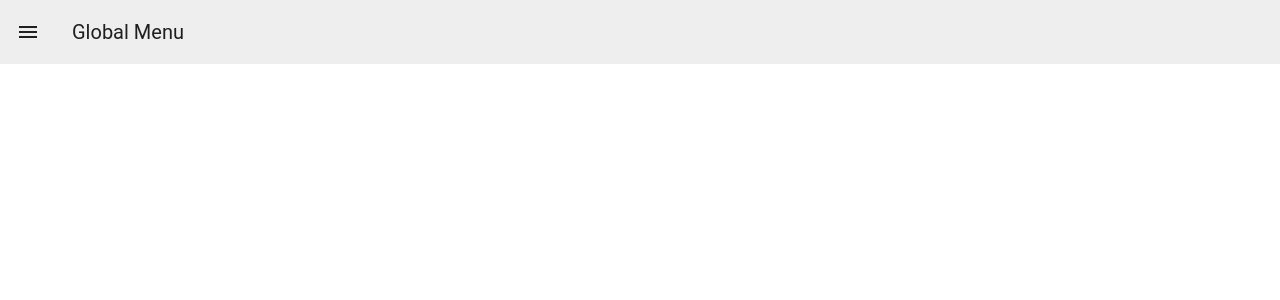
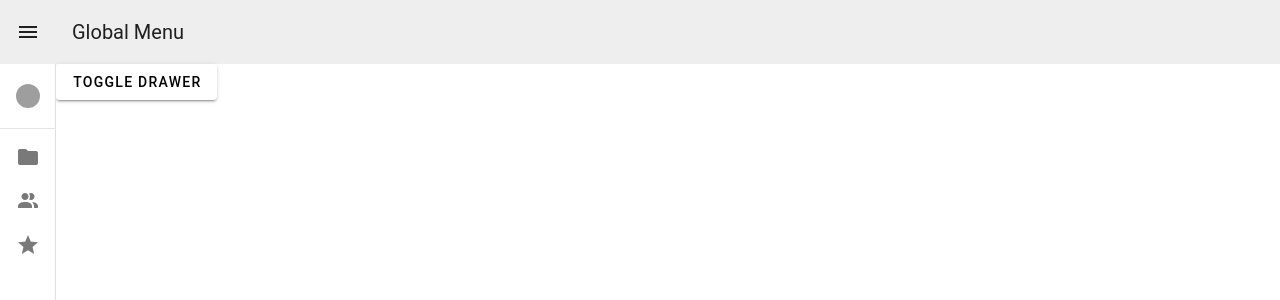
Before and after one commit to toshitk/eucalyptus, a Vue app in the folder web/: page / in a window 1280 px wide. Shown: the top 300 px of the page. Built offline with nearby package versions, Linux system fonts and the light colour scheme; grey boxes are pictures that could not be loaded.

Commit message:
feat: adjust expandmenu height

```diff
--- a/web/src/App.vue
+++ b/web/src/App.vue
@@ -1,7 +1,7 @@
 <template>
   <div id="app">
     <GlobalMenu />
-    <!-- <ExpandMenu /> -->
+    <ExpandMenu />
   </div>
 </template>
 
--- a/web/src/ExpandMenu.vue
+++ b/web/src/ExpandMenu.vue
@@ -1,7 +1,7 @@
 <template>
-  <v-card>
+  <!-- <v-card> -->
     <v-layout>
-      <v-navigation-drawer expand-on-hover rail>
+      <v-navigation-drawer class="header-margin" expand-on-hover rail v-model="drawer">
         <v-list>
           <v-list-item prepend-avatar="https://randomuser.me/api/portraits/women/85.jpg" title="Sandra Adams"
             subtitle="sandra_a88@gmailcom"></v-list-item>
@@ -16,7 +16,25 @@
         </v-list>
       </v-navigation-drawer>
 
-      <v-main style="height: 250px"></v-main>
+      <v-main>
+        <v-btn @click="drawer = !drawer">Toggle Drawer</v-btn>
+      </v-main>
     </v-layout>
-  </v-card>
+  <!-- </v-card> -->
 </template>
+
+<script lang="ts">
+export default {
+  data() {
+    return {
+      drawer: true,
+    };
+  },
+};
+</script>
+
+<style>
+.header-margin {
+  margin-top: 64px;
+}
+</style>
```
